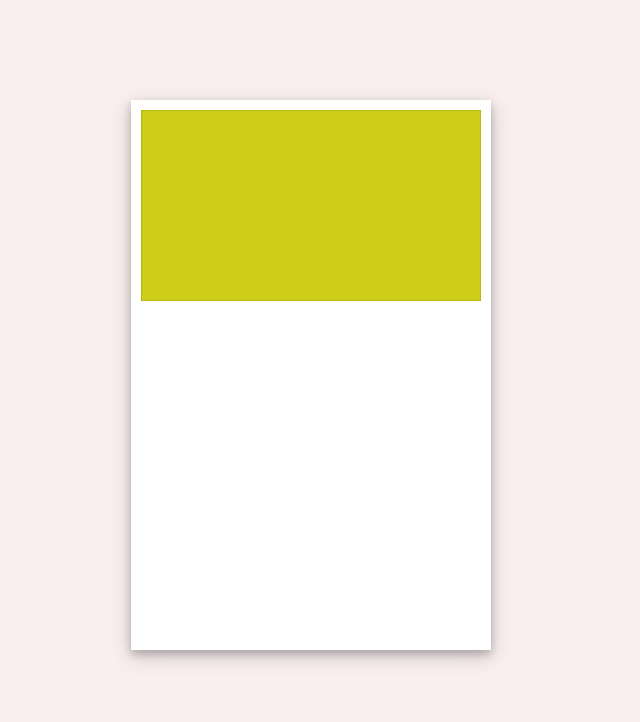
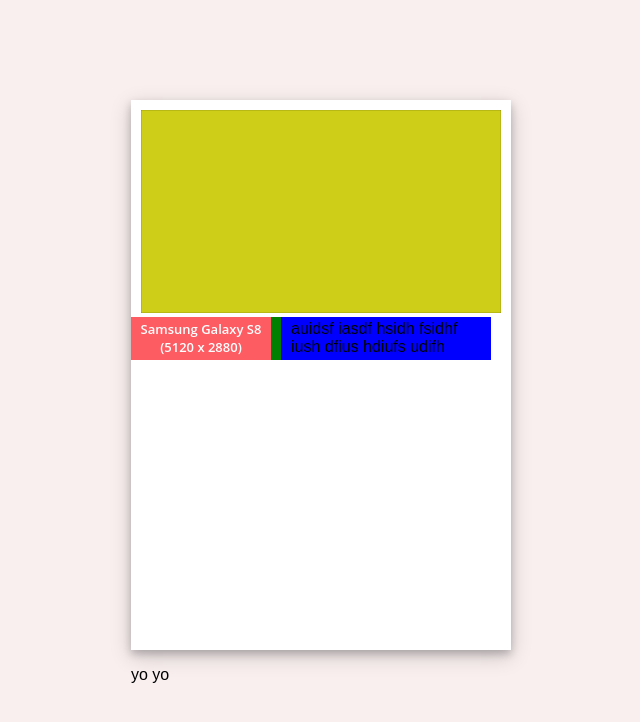
Before and after one commit to WhiteRiceWill/pointy-papers, a React (Create React App) app: page / in a window 1280 px wide. Shown: the top 722 px of the page, without its empty margins (69-709 px from the left). Built offline with nearby package versions, Linux system fonts and the light colour scheme.

Commit message:
format download component

```diff
--- a/src/App.css
+++ b/src/App.css
@@ -7,15 +7,53 @@
 
 .card {
   background-color: #FFFFFF;
-  width: 360px;
+  width: 380px;
   height: 550px;
-   box-shadow: 0 4px 8px 0 rgba(0, 0, 0, 0.2), 0 6px 20px 0 rgba(0, 0, 0, 0.19);
+  box-shadow: 0 4px 8px 0 rgba(0, 0, 0, 0.2), 0 6px 20px 0 rgba(0, 0, 0, 0.19);
 }
 
 .cardimg {
-  width: 340px;
+  width: 360px;
   height: auto;
   margin-top: 10px;
   margin-left: 10px;
   margin-right: 10px;
 }
+
+.downloadBox {
+position: absolute;
+  background-color: green;
+  width: 360px;
+  height: 43px;
+
+}
+
+.downloadBtn {
+position: absolute;
+  height:43px;
+  width: 140px;
+  font-family: 'Open Sans', sans-serif;
+  font-size: 13px;
+  font-weight: 600;
+  background-color: #FD5C63;
+  border: none;
+  color: white;
+  margin: auto;
+
+}
+
+.outerDownload {
+  margin-left: 150px;
+  position: absolute;
+  width: 210px;
+  height: 43px;
+  background-color: blue;
+}
+.innerDownload {
+  position: absolute;
+
+  top: 50%; left: 50%;
+  transform: translate(-50%,-50%);
+
+  width: 190px;
+}
--- a/src/App.js
+++ b/src/App.js
@@ -1,6 +1,6 @@
 import React, { Component } from 'react';
 import './App.css';
-import Card from './Components/Card/Card.js'
+import Card from './Components/Card/Card.js';
 
 
 class App extends Component {
@@ -8,6 +8,9 @@ class App extends Component {
     return (
       <div className="test">
         <Card />
+        <div className="testy">
+        <p>yo yo </p>
+        </div>
       </div>
     );
   }
--- a/src/Components/Card/Card.js
+++ b/src/Components/Card/Card.js
@@ -1,11 +1,13 @@
 import React, { Component } from 'react';
-import TestPic from '../../Assets/test4k.png'
+import Download from '../Download/Download.js';
+import TestPic from '../../Assets/test4k.png';
 
 export default class Card extends Component{
   render() {
     return (
     <div className="card">
     <img src={TestPic} alt="Test" className="cardimg"/>
+    <Download />
     </div>
     );
   }
--- a/src/Components/Download/Download.js
+++ b/src/Components/Download/Download.js
@@ -3,9 +3,24 @@ import React, { Component } from 'react';
 export default class Download extends Component{
   render() {
     return (
-    <div className={this.props.className}>
 
-    </div>
+      <div className="downloadBox">
+        <button type="button" className="downloadBtn">
+          Samsung Galaxy S8<br/>
+          (5120 x 2880)
+        </button>
+        <div className="outerDownload">
+          <div className="innerDownload">
+          <p>auidsf iasdf hsidh fsidhf iush dfius hdiufs udifh </p>
+          </div>
+        </div>
+
+      </div>
+
     );
   }
 };
+
+/*
+
+      */
```
